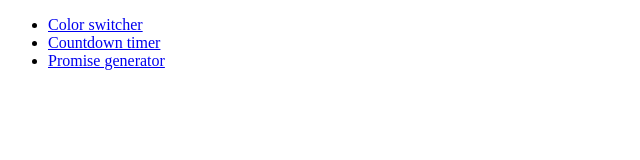
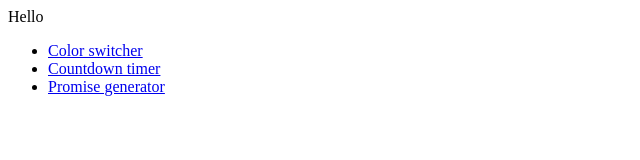
Before and after one commit to Serhii1727/goit-js-hw-09-1, a plain HTML site: page index.html in a window 1280 px wide. Shown: the whole page, without its empty margins (0-640 px from the left). Drawn offline with Linux system fonts and the light colour scheme.

Commit message:
Deploying to gh-pages from @ Serhii1727/goit-js-hw-09-1@aae2fa69ac73f1be6dd61d43899f16a5efb54f1e 🚀

```diff
--- a/index.html
+++ b/index.html
@@ -1 +1 @@
-<!DOCTYPE html><html lang="en"><head><meta charset="UTF-8"><meta name="viewport" content="width=device-width, initial-scale=1.0"><title>Homework 9</title><link rel="stylesheet" href="/goit-js-hw-09-1/common.a3b8b5ed.css"></head><body> <ul> <li><a href="/goit-js-hw-09-1/01-color-switcher.html">Color switcher</a></li> <li><a href="/goit-js-hw-09-1/02-timer.html">Countdown timer</a></li> <li><a href="/goit-js-hw-09-1/03-promises.html">Promise generator</a></li> </ul> <script src="/goit-js-hw-09-1/01-color-switcher.539c9961.js"></script> <script src="/goit-js-hw-09-1/02-timer.10d161fd.js"></script> <script src="/goit-js-hw-09-1/03-promises.81ab2538.js"></script> </body></html>
+<!DOCTYPE html><html lang="en"><head><meta charset="UTF-8"><meta name="viewport" content="width=device-width, initial-scale=1.0"><title>Homework 9</title><link rel="stylesheet" href="/goit-js-hw-09-1/common.a3b8b5ed.css"></head><body> Hello <ul> <li><a href="/goit-js-hw-09-1/01-color-switcher.html">Color switcher</a></li> <li><a href="/goit-js-hw-09-1/02-timer.html">Countdown timer</a></li> <li><a href="/goit-js-hw-09-1/03-promises.html">Promise generator</a></li> </ul> <script src="/goit-js-hw-09-1/01-color-switcher.539c9961.js"></script> <script src="/goit-js-hw-09-1/02-timer.10d161fd.js"></script> <script src="/goit-js-hw-09-1/03-promises.81ab2538.js"></script> </body></html>
```
